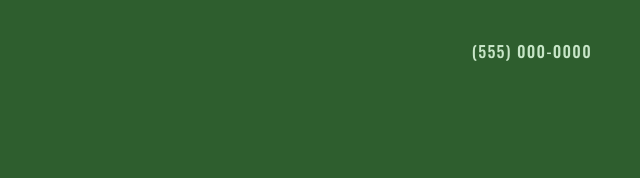
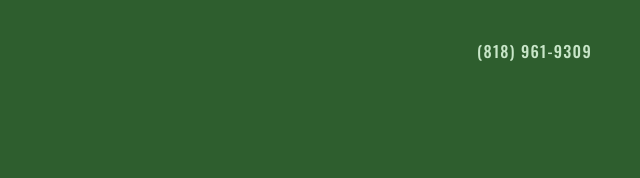
Before and after one commit to hrachgit27/Green-Freight-Project, a plain HTML site: page index.html in a window 1280 px wide. Shown: the top 178 px of the page, 640-1280 px from the left. Drawn offline with nearby package versions, Linux system fonts and the light colour scheme.

Commit message:
Update index.html

```diff
--- a/index.html
+++ b/index.html
@@ -347,7 +347,7 @@
 <!-- HEADER -->
 <header>
   <a href="#" class="logo">GREEN <span>FREIGHT</span></a>
-  <a href="tel:5550000000" class="header-phone">(555) 000-0000</a>
+  <a href="tel:8185619309" class="header-phone">(818) 961-9309</a>
 </header>
 
 <!-- HERO -->
```
